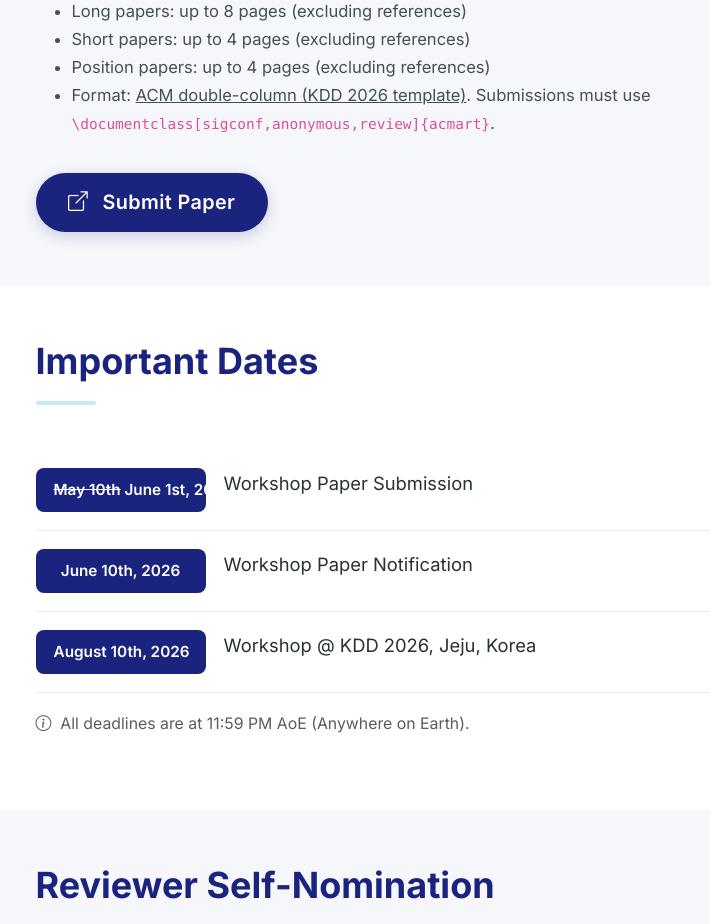
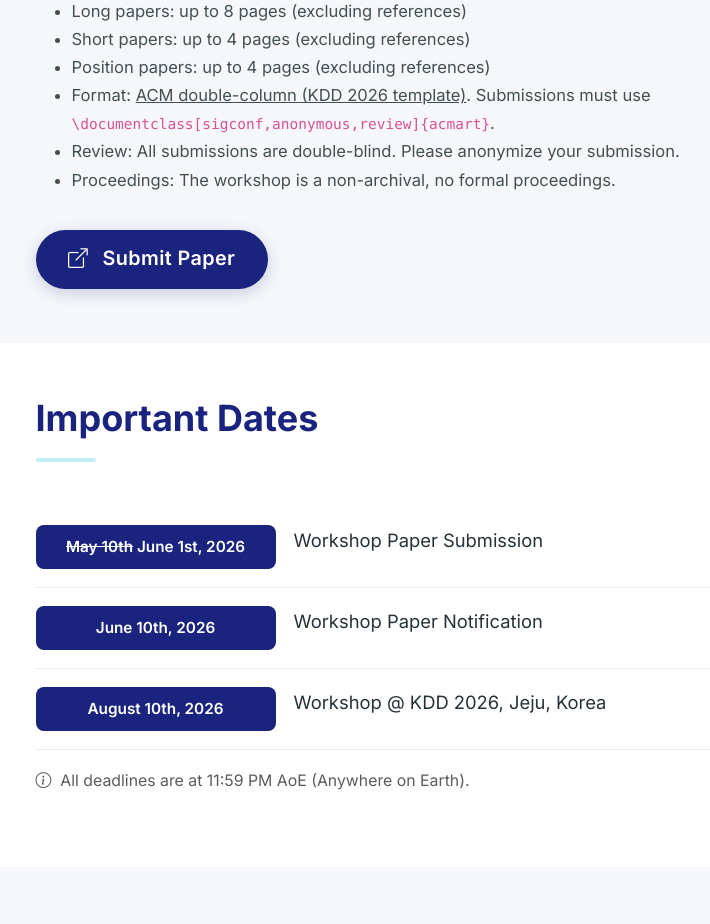
Before and after one commit to agent-se/agent-se.github.io, a Vue app: page / in a window 1280 px wide. Shown: the part 2660-3584 px from the top of the page, without its empty margins (48-758 px from the left). Built offline with nearby package versions, Linux system fonts and the light colour scheme.

Commit message:
added a note for non-archival, no formal proceedings

```diff
--- a/src/App.vue
+++ b/src/App.vue
@@ -241,6 +241,8 @@ onUnmounted(() => window.removeEventListener('scroll', handleScroll))
               <li>Short papers: up to 4 pages (excluding references)</li>
               <li>Position papers: up to 4 pages (excluding references)</li>
               <li>Format: <a href="https://kdd2026.kdd.org/research-track-call-for-papers/" target="_blank" rel="noopener noreferrer" style="color: inherit; text-decoration: underline;">ACM double-column (KDD 2026 template)</a>. Submissions must use <code>\documentclass[sigconf,anonymous,review]{acmart}</code>.</li>
+              <li>Review: All submissions are double-blind. Please anonymize your submission.</li>
+              <li>Proceedings: The workshop is a non-archival, no formal proceedings.</li>
             </ul>
             <a href="https://openreview.net/group?id=KDD.org/2026/Workshop/AgenticSE" target="_blank" rel="noopener" class="btn-submit mt-2">
               <i class="bi bi-box-arrow-up-right"></i> Submit Paper
--- a/src/assets/style.css
+++ b/src/assets/style.css
@@ -258,7 +258,7 @@ body {
   font-weight: 600;
   font-size: 0.85rem;
   white-space: nowrap;
-  width: 170px;
+  width: 240px;
   flex-shrink: 0;
   text-align: center;
 }
```
